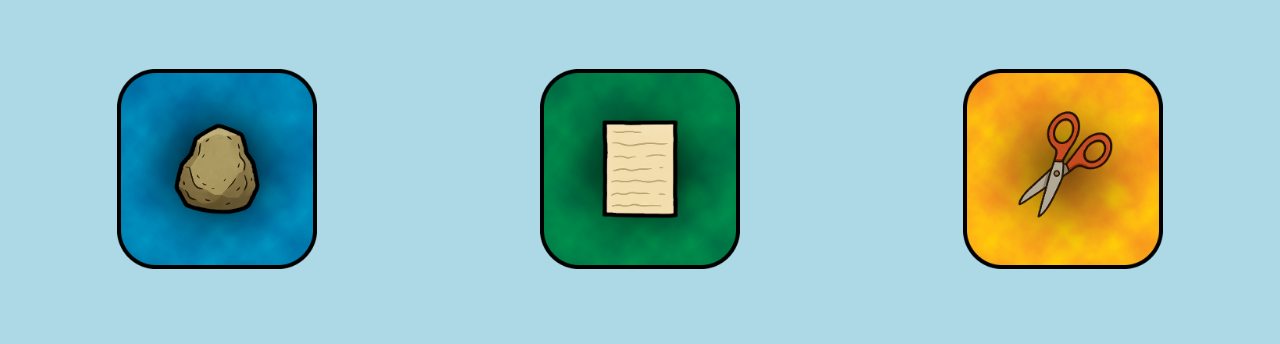
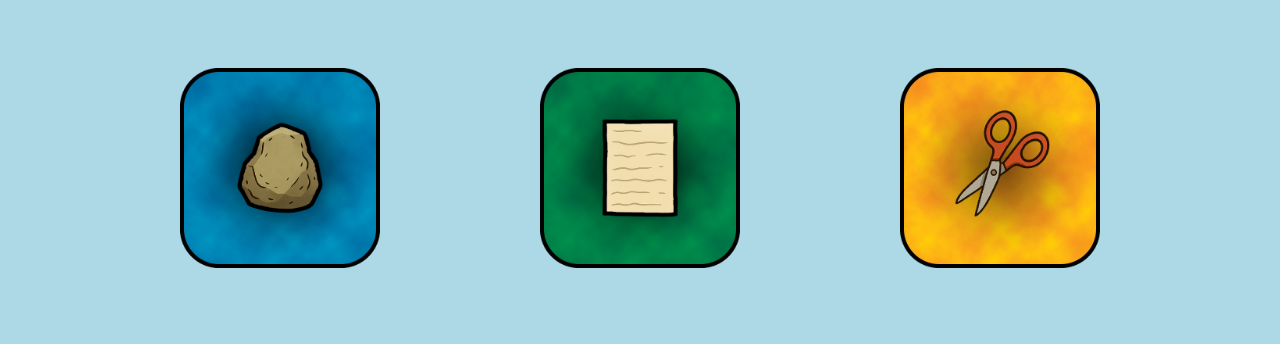
Before and after one commit to LukeBurton3D/rock-paper-scissors, a plain HTML site: page index.html in a window 1280 px wide. Shown: the part 169-513 px from the top of the page. Drawn offline with Linux system fonts and the light colour scheme.

Commit message:
Minor adjustment to styling

```diff
--- a/style.css
+++ b/style.css
@@ -31,11 +31,12 @@ button:hover {
 
 #btns {
     height: 300px;
-    padding: 1px;
+    width: 1000px;
+    margin: auto;
     display: flex;
     align-items: center;
     justify-content: center;
-    gap: 8px;
+    gap: 80px;
 }
 
 #reset-btn {
```
